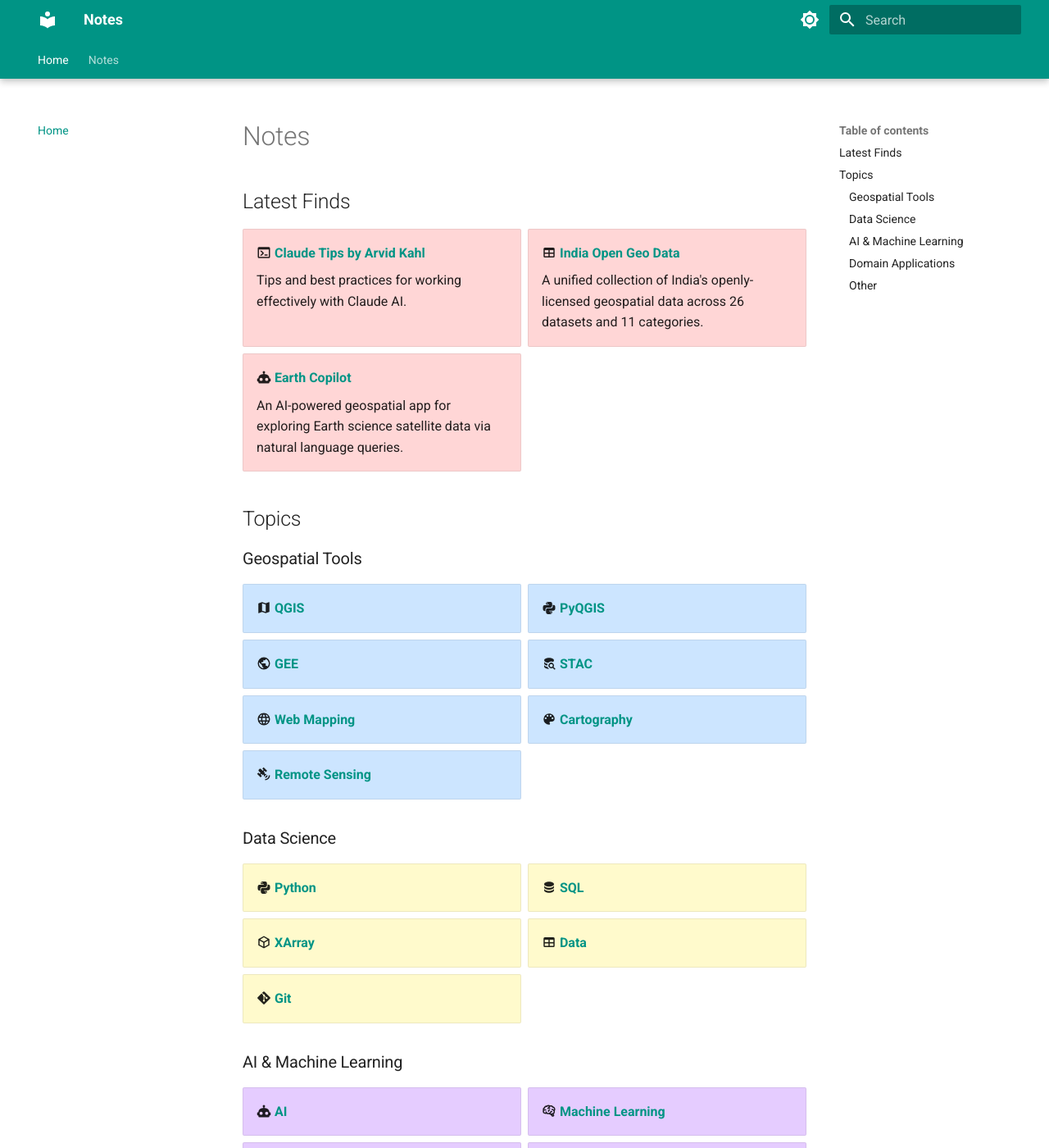
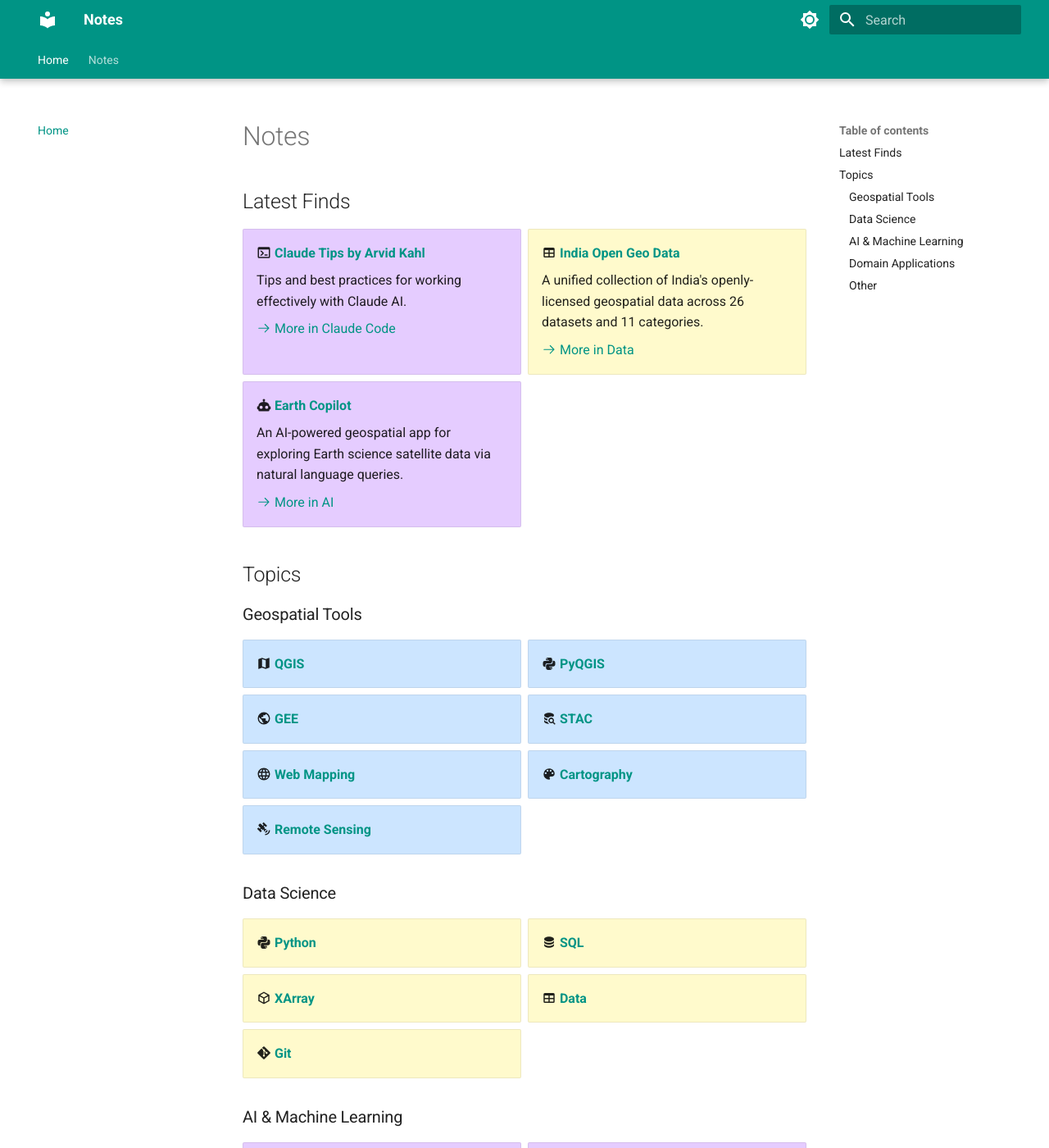
Before and after one commit to spatialthoughts/notes, an MkDocs documentation site: the page built from content/index.md, in a window 1280 px wide and 1400 px high. Shown: the whole window at 82% size. Built offline with MkDocs 1.6.1 and Material for MkDocs 9.7.7, drawn with Linux system fonts in a browser that asks for light colours.

Commit message:
Latest Finds cards: match source section color, add 'more notes' links
- Use CSS variables for group colors to keep them consistent
- Latest Finds nth-child colors match each card's topic section
- Add 'More in [Topic]' link to each Latest Finds card

Co-Authored-By: Claude Sonnet 4.6 <noreply@anthropic.com>

```diff
--- a/content/index.md
+++ b/content/index.md
@@ -8,13 +8,19 @@
 
     Tips and best practices for working effectively with Claude AI.
 
+    [:octicons-arrow-right-24: More in Claude Code](Claude_Code.md)
+
 -   :material-table: **[India Open Geo Data](https://yashveeeeeer.github.io/india-geodata/)**
 
     A unified collection of India's openly-licensed geospatial data across 26 datasets and 11 categories.
 
+    [:octicons-arrow-right-24: More in Data](Data.md)
+
 -   :material-robot: **[Earth Copilot](https://github.com/microsoft/Earth-Copilot)**
 
     An AI-powered geospatial app for exploring Earth science satellite data via natural language queries.
+
+    [:octicons-arrow-right-24: More in AI](AI.md)
 
 </div>
 
--- a/content/stylesheets/extra.css
+++ b/content/stylesheets/extra.css
@@ -1,9 +1,23 @@
-/* Latest Finds */
-.grid.cards.group-latest      > ul > li { background-color: #ffd6d6; }
+/* Define group colors as variables for reuse */
+:root {
+  --color-geospatial: #cce5ff;
+  --color-data:       #fffacc;
+  --color-ai:         #e5ccff;
+  --color-domain:     #ccf5d6;
+  --color-other:      #ffe8cc;
+}
 
-/* One pastel color per group */
-.grid.cards.group-geospatial > ul > li { background-color: #cce5ff; }
-.grid.cards.group-data        > ul > li { background-color: #fffacc; }
-.grid.cards.group-ai          > ul > li { background-color: #e5ccff; }
-.grid.cards.group-domain      > ul > li { background-color: #ccf5d6; }
-.grid.cards.group-other       > ul > li { background-color: #ffe8cc; }
+/* Topic section cards — all same color per group */
+.grid.cards.group-geospatial > ul > li { background-color: var(--color-geospatial); }
+.grid.cards.group-data        > ul > li { background-color: var(--color-data); }
+.grid.cards.group-ai          > ul > li { background-color: var(--color-ai); }
+.grid.cards.group-domain      > ul > li { background-color: var(--color-domain); }
+.grid.cards.group-other       > ul > li { background-color: var(--color-other); }
+
+/* Latest Finds — each card colored by its source section
+   Card 1: Claude Code → AI/ML
+   Card 2: India Open Geo Data → Data Science
+   Card 3: Earth Copilot → AI/ML  */
+.grid.cards.group-latest > ul > li:nth-child(1) { background-color: var(--color-ai); }
+.grid.cards.group-latest > ul > li:nth-child(2) { background-color: var(--color-data); }
+.grid.cards.group-latest > ul > li:nth-child(3) { background-color: var(--color-ai); }
```
